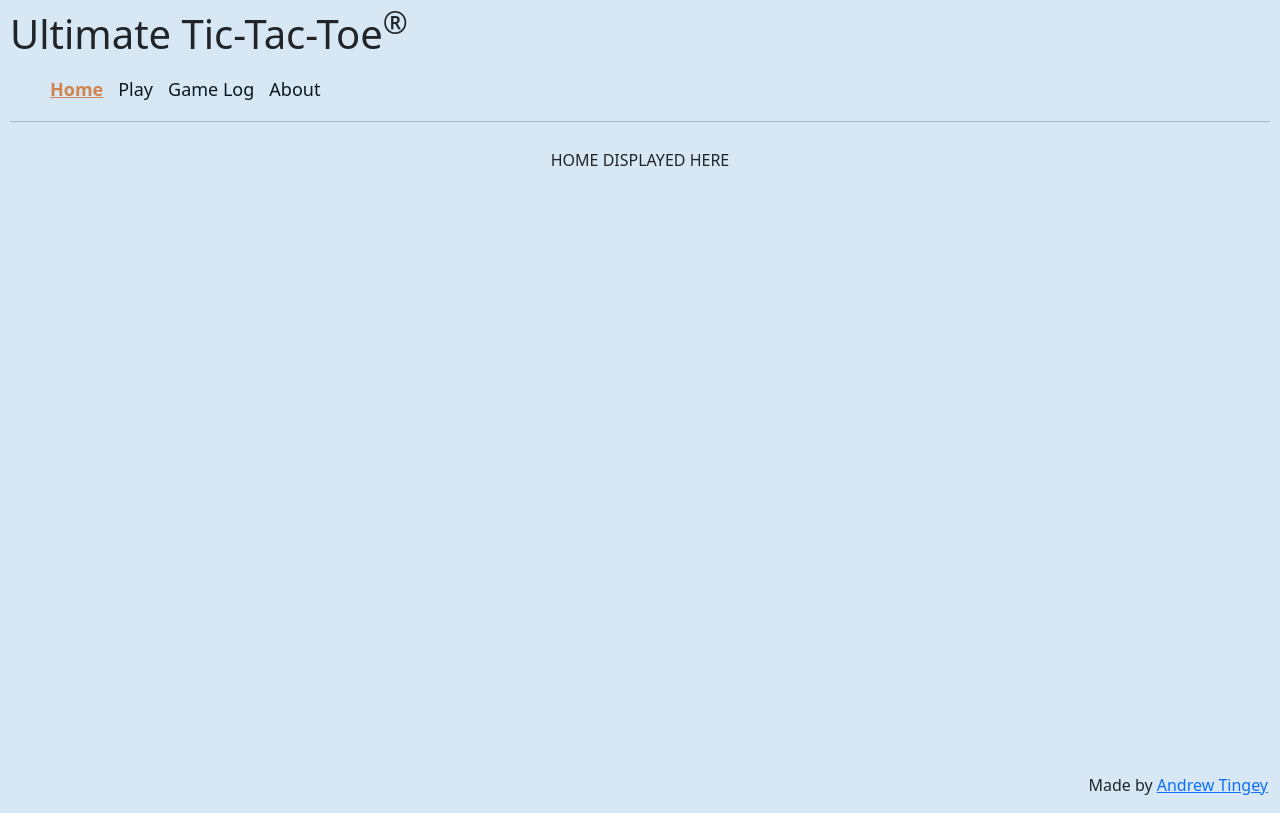
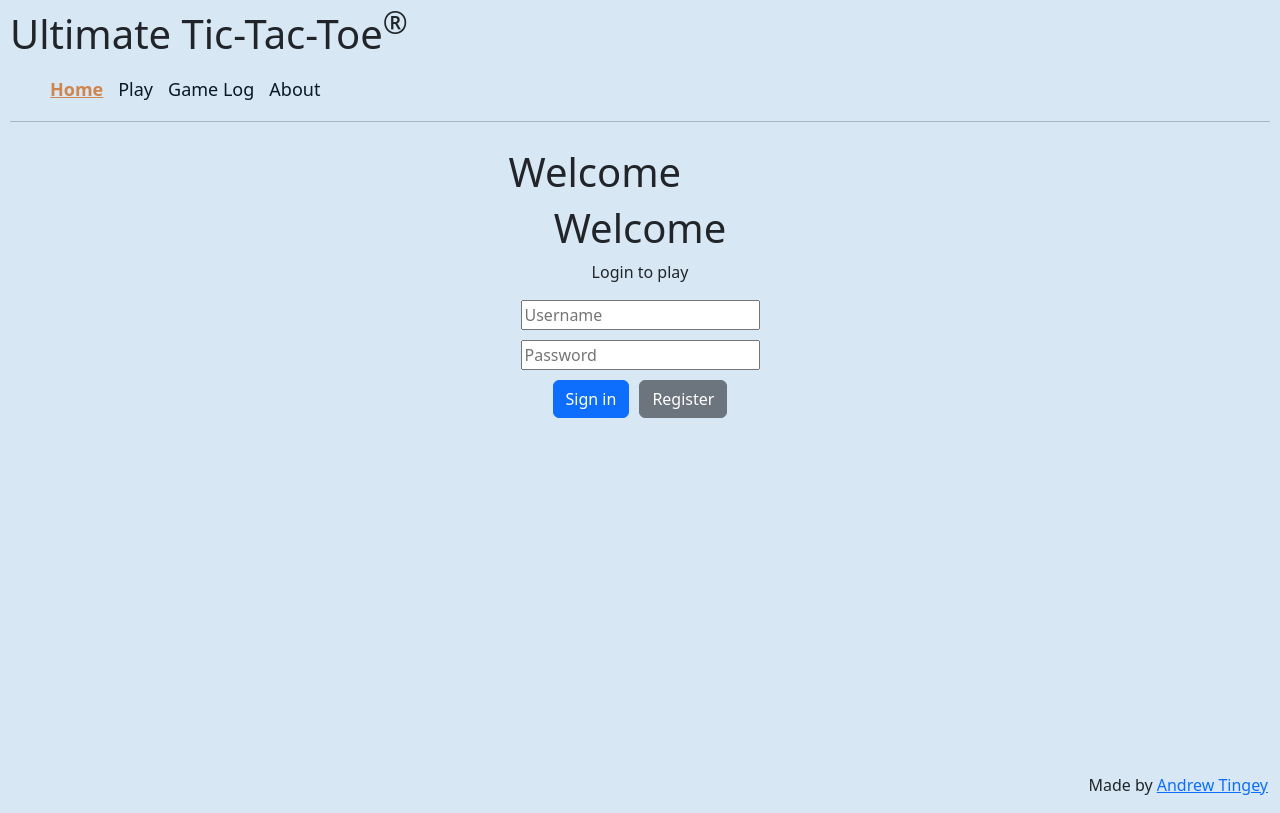
Before and after one commit to AndrewTingey/CS260, a React (Vite) app: page /home in a window 1280 px wide. Built offline with nearby package versions, Linux system fonts and the light colour scheme.

Commit message:
home page dynamically shows login/gamemenu

```diff
--- a/src/app.jsx
+++ b/src/app.jsx
@@ -1,11 +1,9 @@
 import React from 'react';
 import { BrowserRouter, NavLink, Route, Routes } from 'react-router-dom';
+import { Home } from './home/home.jsx';
+import { Play } from './play/play.jsx';
 import { GameHistory } from './gamehistory/gamehistory.jsx';
 import { About } from './about/about.jsx';
-import { Play } from './play/play.jsx';
-import { Home } from './home/home.jsx';
-import { Login } from './home/login.jsx';
-import { GameMenu } from './home/gamemenu.jsx';
 import { AuthState } from './home/authState.js';
 import 'bootstrap/dist/css/bootstrap.min.css';
 import './app.css';
@@ -34,8 +32,37 @@ export default function App() {
 
             <div className="maincontents">
                 <Routes>
-                    <Route path="/" element={<Login />} />
-                    <Route path="/home" element={<Home />} />
+                    <Route path="/"
+                        element={
+                            <Home
+                                username={username}
+                                authState={authState}
+                                onLogin={(loginUserName) => {
+                                    console.log("onLogin: " + loginUserName);
+                                }}
+                                onAuthChange={(username, authState) => {
+                                    setUserName(username);
+                                    setAuthState(authState);
+                                }}
+                            />
+                        }
+                        exact
+                    />
+                    <Route path="/home"
+                        element={
+                            <Home
+                                username={username}
+                                authState={authState}
+                                onLogin={(loginUserName) => {
+                                    console.log("onLogin: " + loginUserName);
+                                }}
+                                onAuthChange={(username, authState) => {
+                                    setUserName(username);
+                                    setAuthState(authState);
+                                }}
+                            />
+                        }
+                    />
                     <Route path="/play" element={<Play />} />
                     <Route path="/gamehistory" element={<GameHistory />} />
                     <Route path="/about" element={<About />} />
--- a/src/home/gamemenu.jsx
+++ b/src/home/gamemenu.jsx
@@ -1,9 +1,59 @@
 import React from "react";
+import Button from "react-bootstrap/Button";
+import "./login.css";
 
 export function GameMenu() {
+    const playLocal = () => {
+        // TODO: Implement playLocal function
+        console.log("playLocal");
+    };
+
+    const playAI = () => {
+        // TODO: Implement playAI function
+        console.log("playAI");
+    };
+
+    const playOnline = () => {
+        // TODO: Implement playOnline function
+        console.log("playOnline");
+        var moreOnlineIdElements = document.getElementsByClassName("more-online-id");
+        for (var i = 0; i < moreOnlineIdElements.length; i++) {
+            if (moreOnlineIdElements[i].style.display === "block") {
+                moreOnlineIdElements[i].style.display = "none";
+                moreOnlineIdElements[i].classList.remove("dropdown");
+            } else {
+                moreOnlineIdElements[i].style.display = "block";
+                moreOnlineIdElements[i].classList.add("dropdown");
+            }
+        }
+        localStorage.setItem("opponentType", "online");
+    };
+
+    const joinGame = () => {
+        // TODO: Implement joinGame function
+        console.log("joinGame");
+    };
+
+    const logout = () => {
+        // TODO: Implement logout function
+        console.log("logout");
+    };
+
     return (
-        <main className='container-fluid'>
-            <div>GAME MENU DISPLAYED HERE</div>
-        </main>
-    )
+        <>
+            <div className="login">
+                <div className="container d-flex flex-column justify-content-center align-items-center">
+                    <div className="text-center" id="playerName"></div>
+                    <Button type="button" className="btn btn-primary my-1 w-100" onClick={playLocal}>Pass 'n' Play</Button>
+                    <Button type="button" className="btn btn-primary my-1 w-100" onClick={playAI}>Play AI</Button>
+                    <Button type="button" className="btn btn-primary my-1 w-100" onClick={playOnline}>Play Online</Button>
+                    <input className="more-online-id my-1 w-100" id="gameID" type="text" placeholder="Game ID" style={{ display: 'none' }} />
+                    <div id="infoMessage" className="more-online-id justify-content-end py-0 w-100" style={{ textAlign: 'right' }}></div>
+                    <Button id="hostGameButton" type="button" className="more-online-id btn my-1 w-100" onClick={joinGame} style={{ display: 'none' }} disabled>Host Game</Button>
+                    <Button id="joinGameButton" type="button" className="more-online-id btn my-1 w-100" onClick={joinGame} style={{ display: 'none' }} disabled>Join Game</Button>
+                    <Button type="button" className="btn btn-secondary my-1 w-100" onClick={logout}>Logout</Button>
+                </div>
+            </div>
+        </>
+    );
 }
--- a/src/home/home.jsx
+++ b/src/home/home.jsx
@@ -1,9 +1,26 @@
 import React from 'react';
 
-export function Home() {
+import { Login } from './login.jsx';
+import { GameMenu } from './gamemenu.jsx';
+import { AuthState } from './authState.js';
+
+export function Home({ username = null, authState, onAuthChange }) {
     return (
         <main className='container-fluid'>
-            <div>HOME DISPLAYED HERE</div>
+            <div>
+                {authState !== AuthState.Unknown && <h1>Welcome</h1>}
+                {authState === AuthState.Authenticated && (
+                    <GameMenu username={ username } onLogout={() => onAuthChange(username, AuthState.Unauthenticated)} />
+                )}
+                {authState === AuthState.Unauthenticated && (
+                    <Login
+                        username={username}
+                        onLogin={(loginUserName) => {
+                            onAuthChange(loginUserName, AuthState.Authenticated);
+                        }}
+                    />
+                )}
+            </div>
         </main>
     )
 }
--- a/src/home/login.css
+++ b/src/home/login.css
@@ -44,3 +44,11 @@
     overflow: hidden;
     animation: dropdown 0.5s ease-in-out forwards;
   }
+
+  .login {
+    display: flex;
+    flex-direction: column;
+    justify-content: center;
+    align-items: center;
+    margin-top: 10%;
+  }
--- a/src/home/login.js
+++ b/src/home/login.js
@@ -2,7 +2,7 @@
     const username = localStorage.getItem('username');
     console.log("Username: \n\t", username);
     if (username) {
-      document.querySelector('#playerName').textContent = username;
+      // document.querySelector('#playerName').textContent = username;
       setDisplay('loginControls', 'none');
       setDisplay('playControls', 'flex', 'column');
     } else {
@@ -40,7 +40,6 @@
     } else {
       localStorage.setItem("username", username);
 
-      document.querySelector('#playerName').textContent = username;
       setDisplay('loginControls', 'none');
       setDisplay('playControls', 'flex', 'column');
       // window.location.href = "play.html";
--- a/src/home/login.jsx
+++ b/src/home/login.jsx
@@ -1,26 +1,73 @@
 import React from 'react';
-import { login, register } from './login.js';
+
+import Button from 'react-bootstrap/Button';
 import './login.css';
+import { MessageDialog } from './messageDialog.jsx';
 
-export function Login() {
+export function Login(props) {
+    const [username, setUsername] = React.useState(props.username);
+    const [password, setPassword] = React.useState('');
+    const [displayError, setDisplayError] = React.useState(null);
+
+    async function login() {
+        loginOrRegister("/api/auth/login");
+    }
+
+    async function register() {
+        loginOrRegister("/api/auth/register");
+    }
+
+    async function loginOrRegister(endpoint) {
+        const response = await fetch(endpoint, {
+            method: 'POST',
+            headers: {
+                'Content-Type': 'application/json'
+            },
+            body: JSON.stringify({
+                email: username,
+                password: password,
+            })
+        });
+        const data = await response.json();
+        if (response.ok) {
+            localStorage.setItem("username", username);
+            props.onLogin(username);
+        } else {
+            setDisplayError(data.message);
+        }
+    }
+
+
     return (
-        <main className='container-fluid'>
-            <h1>Welcome</h1>
+        <main className='container-fluid align-items-center'>
+            <h1 className='text-center'>Welcome</h1>
             <div className="text-center" id="loginControls">
                 <p className="login-inputs">Login to play</p>
                 <div className="login-inputs">
                     <div>
-                        <input id="username" type="text" placeholder="Email" />
+                        <input
+                            id="username"
+                            type="text"
+                            placeholder="Username"
+                            onChange={(e) => setUsername(e.target.value)}
+                        />
                     </div>
                     <div>
-                        <input id="password" type="password" placeholder="Password" />
+                        <input
+                            id="password"
+                            type="password"
+                            placeholder="Password"
+                            onChange={(e) => setPassword(e.target.value)}
+                        />
                     </div>
                     <div className="login-buttons">
-                        <button id="signIn" type="submit" className="btn btn-primary" onClick={login}>Sign in</button>
-                        <button id="register" type="submit" className="btn btn-secondary" onClick={register}>Register</button>
+                        <Button id="signIn" type="submit" className="btn btn-primary" onClick={login}>Sign in</Button>
+                        <Button id="register" type="submit" className="btn btn-secondary" onClick={register}>Register</Button>
                     </div>
                 </div>
             </div>
+
+            <MessageDialog message={displayError} onHide={() => setDiaplayError(null)} />
         </main>
     );
 }
--- /dev/null
+++ b/src/home/messageDialog.jsx
@@ -0,0 +1,15 @@
+import React from 'react';
+
+import Button from 'react-bootstrap/Button';
+import Modal from 'react-bootstrap/Modal';
+
+export function MessageDialog(props) {
+  return (
+    <Modal {...props} show={props.message} centered>
+      <Modal.Body>{props.message}</Modal.Body>
+      <Modal.Footer>
+        <Button onClick={props.onHide}>Close</Button>
+      </Modal.Footer>
+    </Modal>
+  );
+}
```
Also changed, not shown: 1 other file (tests, documents, lock files or other folders).
